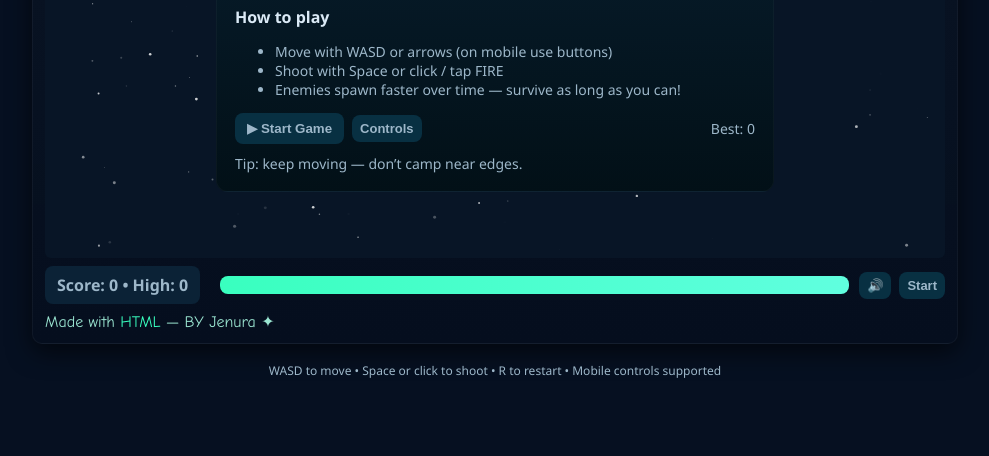
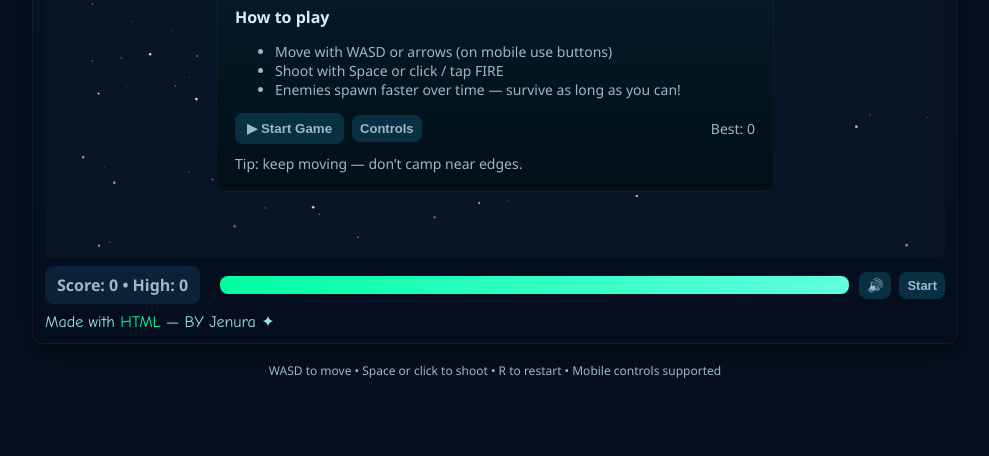
Before and after one commit to jenuraepa/GalaxyBlasterX, a plain HTML site: page index.html in a window 1280 px wide. Shown: the part 344-800 px from the top of the page, without its empty margins (145-1134 px from the left). Drawn offline with Linux system fonts and the light colour scheme.

Commit message:
Adjusted neon accent color
Updated the main accent color to #00ffa3 for better contrast and visibility.

```diff
--- a/style.css
+++ b/style.css
@@ -1,7 +1,7 @@
 :root{
   --bg:#061021;
   --panel:#0b2236;
-  --accent:#39ffbf;
+  --accent:#00ffa3;
   --danger:#ff4d6d;
   --muted:#9db7c9;
 }
```
